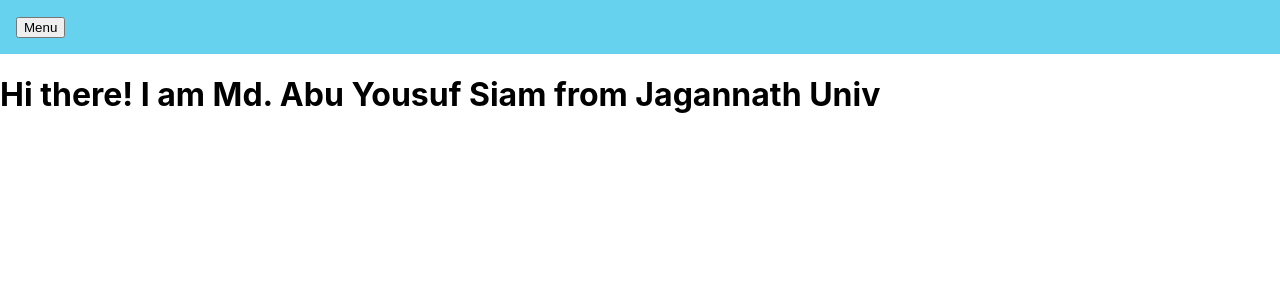
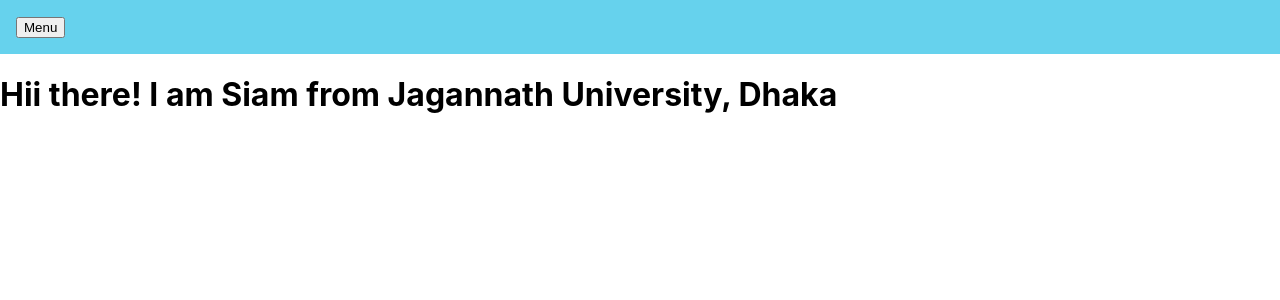
Before and after one commit to AbuYousufSiam/portfolio-aysiam, a React (Create React App) app in the folder react-portfolio/: page / in a window 1280 px wide. Shown: the top 300 px of the page. Built offline with nearby package versions, Linux system fonts and the light colour scheme.

Commit message:
undefined fixed using substring

```diff
--- a/react-portfolio/package.json
+++ b/react-portfolio/package.json
@@ -1,11 +1,8 @@
-
-
 {
   "name": "react-portfolio",
   "version": "0.1.0",
   "private": true,
-  "homepage": "https://github.com/AbuYousufSiam/portfolio-aysiam",
-
+  "homepage": "https://AbuYousufSiam.github.io/portfolio-aysiam",
   "dependencies": {
     "@testing-library/dom": "^10.4.0",
     "@testing-library/jest-dom": "^6.6.3",
--- a/react-portfolio/src/index.js
+++ b/react-portfolio/src/index.js
@@ -7,7 +7,7 @@
 
 const root = ReactDOM.createRoot(document.getElementById('root'));
 root.render(
-  <BrowserRouter>
+  <BrowserRouter basename={process.env.PUBLIC_URL}>
       <App />
   </BrowserRouter>
 );
--- a/react-portfolio/src/pages/Home.jsx
+++ b/react-portfolio/src/pages/Home.jsx
@@ -5,15 +5,12 @@
 
 export default function Home(){
 
-    <Button
-    label="Download Resume"
-    onClick={() => window.open("/resume.pdf")}
-    variant="primary"
-    size="lg"
-    />
+    const [text, setText] = useState(''); //Initializes a state variable text with an empty string ('').
 
-    const [text, setText] = useState(''); //Initializes a state variable text with an empty string ('').
-    const fullText = "Hii there! I am Md. Abu Yousuf Siam from Jagannath University, Dhaka";
+    const name = "Siam";
+    const university = "Jagannath University, Dhaka ";
+
+    const fullText = `Hii there! I am ${name} from ${university}`;
     //We’ll use this to simulate a typing animation.
 
     useEffect( () => {
@@ -22,19 +19,22 @@
         let index = 0; //Purpose: Keeps track of which character to add next from fullText.
 
         const interval = setInterval(()=>{ //This starts a repeating times, update text on every 100 milliseconds or 0.1 second
-            setText((prev) => prev + fullText[index]); //It adds one new character from fullText to the existing text.
             index++;
-            if(index === fullText.length) clearInterval(interval);
-        }, 100);
+            setText(fullText.substring(0, index));
+            if (index === fullText.length) {
+            clearInterval(interval);
+            }
+        }, 30);
         return () => clearInterval(interval); //This is a cleanup function.
         //It ensures the interval timer is stopped if the component unmounts.
         }, []);//useEffect function ends here on the curly brace
         //This empty array [] tells useEffect to run only once, when the component is first loaded.
 
-    return <h1>{text}</h1>;
+    return (
+    <div>
+      <h1>{text}</h1>
+    </div>
+    );
     //As text updates, React will re-render and show the new version.
 
-
-
-
 } // Home function ends here
```
Lines whose indentation alone changed are shown as unchanged.
